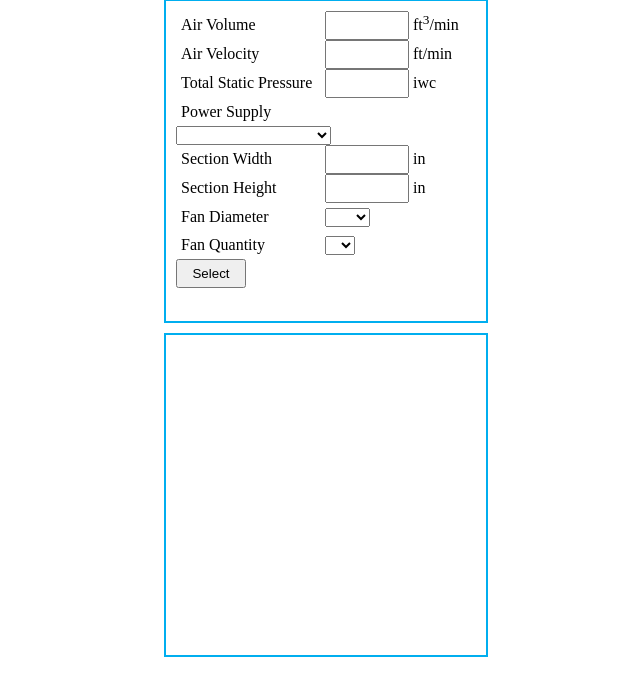
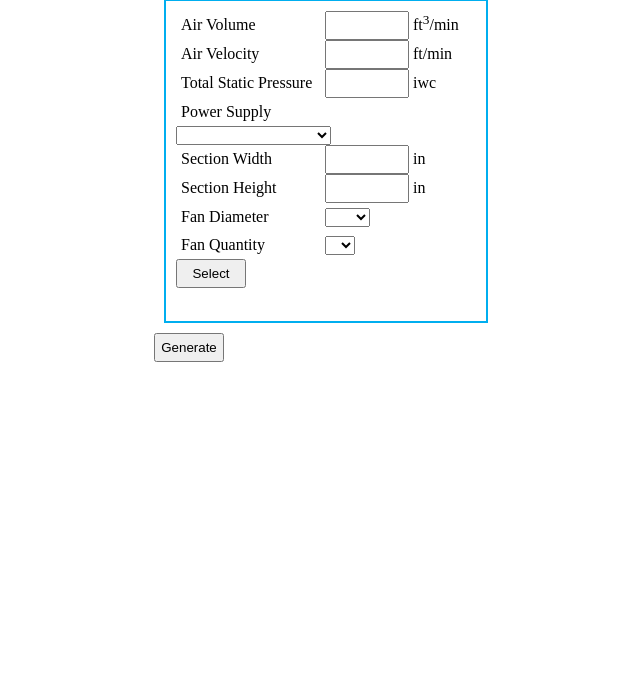
Before and after one commit to Daedex/QPSelect, a PHP site: page / in a window 1280 px wide. Shown: the part 48-744 px from the top of the page, without its empty margins (170-810 px from the left). Run offline with PHP 8.4, Linux system fonts and the light colour scheme; some libraries are stand-ins or nearby versions.

Commit message:
buncha updates

```diff
--- a/index.css
+++ b/index.css
@@ -42,10 +42,17 @@
 	margin: 10px;
 }
 
-.selectGrid {
+.square{
+	background-color:green;
+	border:2px solid black;
+	width:4px;
+	height:4px;
+}
+
+/*.selectGrid {
 	border: 2px solid #00AEEF;
 	padding: 10px;
-	width: 300px;
-	height: 300px;
+	width: 400px;
+	height: 400px;
 	margin: 10px;
 }
--- a/index.html
+++ b/index.html
@@ -60,19 +60,55 @@
 			  		<option value="560">5</option>
 					</select>
 				</div>
-				<input type="button" onclick="qpSelect()" value="Select" id="qpSelect">
+
+				<input type="button" value="Select" id="qpSelect">
+
+
 		</form>
 
 		<div class="selectGrid">
+		<script type="text/javascript">
+
+		$('#gridGenerator').click(function(){
+
+		    var $grid = $('#selectGrid');
+
+		   for(i=0; i<100; i++)
+		    {
+		    	var row = '<div>';
+
+		    	for(j=0; j<100; j++){
+		    		row += '<div class="square">' + j + '</div>';
+		    	}
+
+		    	row += '</div>';
+
+		    	$grid.append(row);
+
+		    }
+		 });
+
+		</script>
 
 		</div>
+		<input type="button" value="Generate" id="gridGenerator">
 
 	    <script type="text/javascript">
-			function qpSelect() {
 
-			};
+			$("#qpSelect").click(function(){
+				var airVolume=$('#airVolume').val();
 
-		</script>
+				var sectionWidth=$('#sectionWidth').val();
+				var sectionHeight=$('#sectionHeight').val()
+
+				var airVelocity=airVolume/((sectionWidth*sectionHeight)/144);
+
+				$('#airVelocity').val(airVelocity);
+
+			});
+
+
+			</script>
 	</div>
   </body>
 </html>
```
